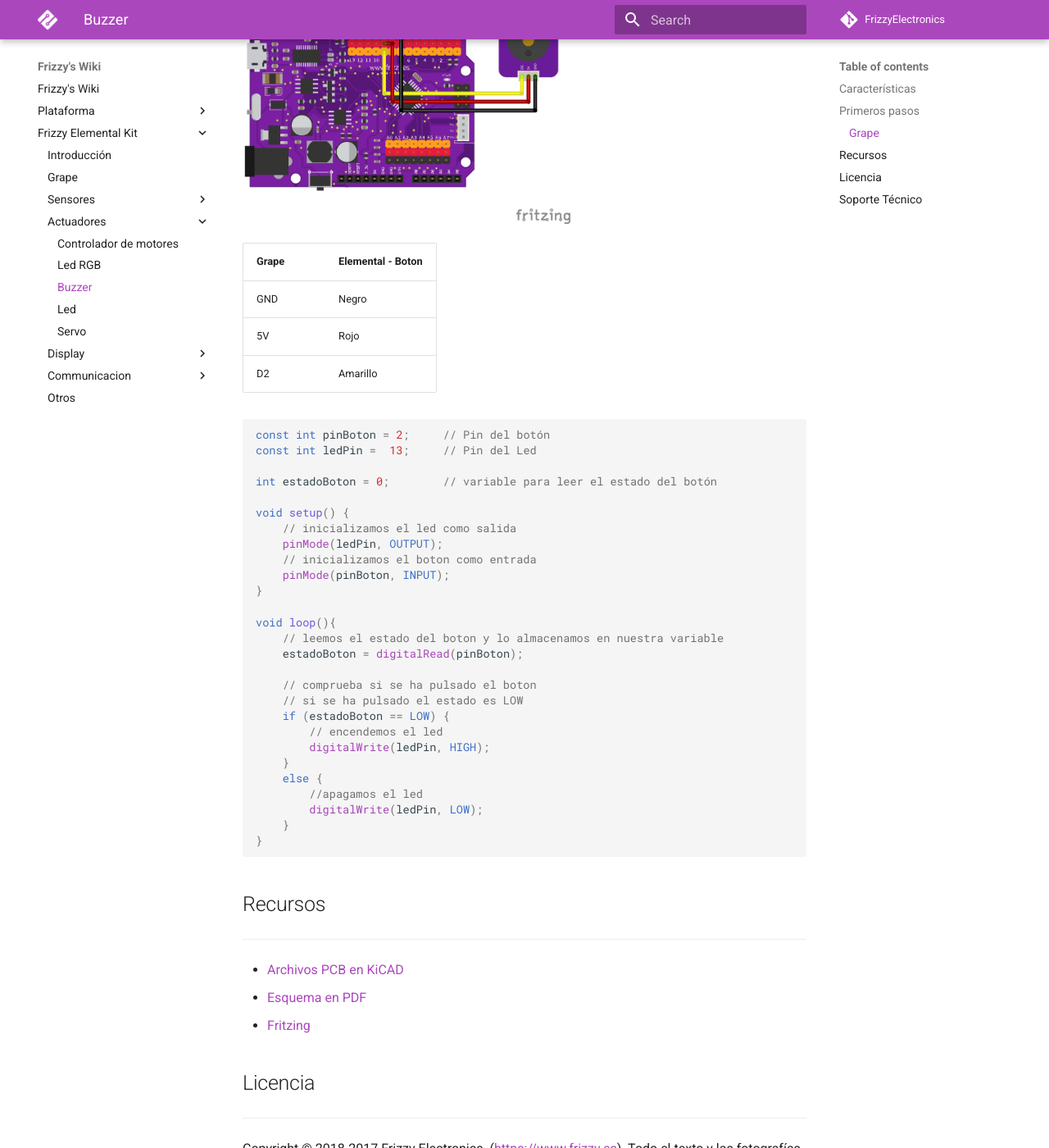
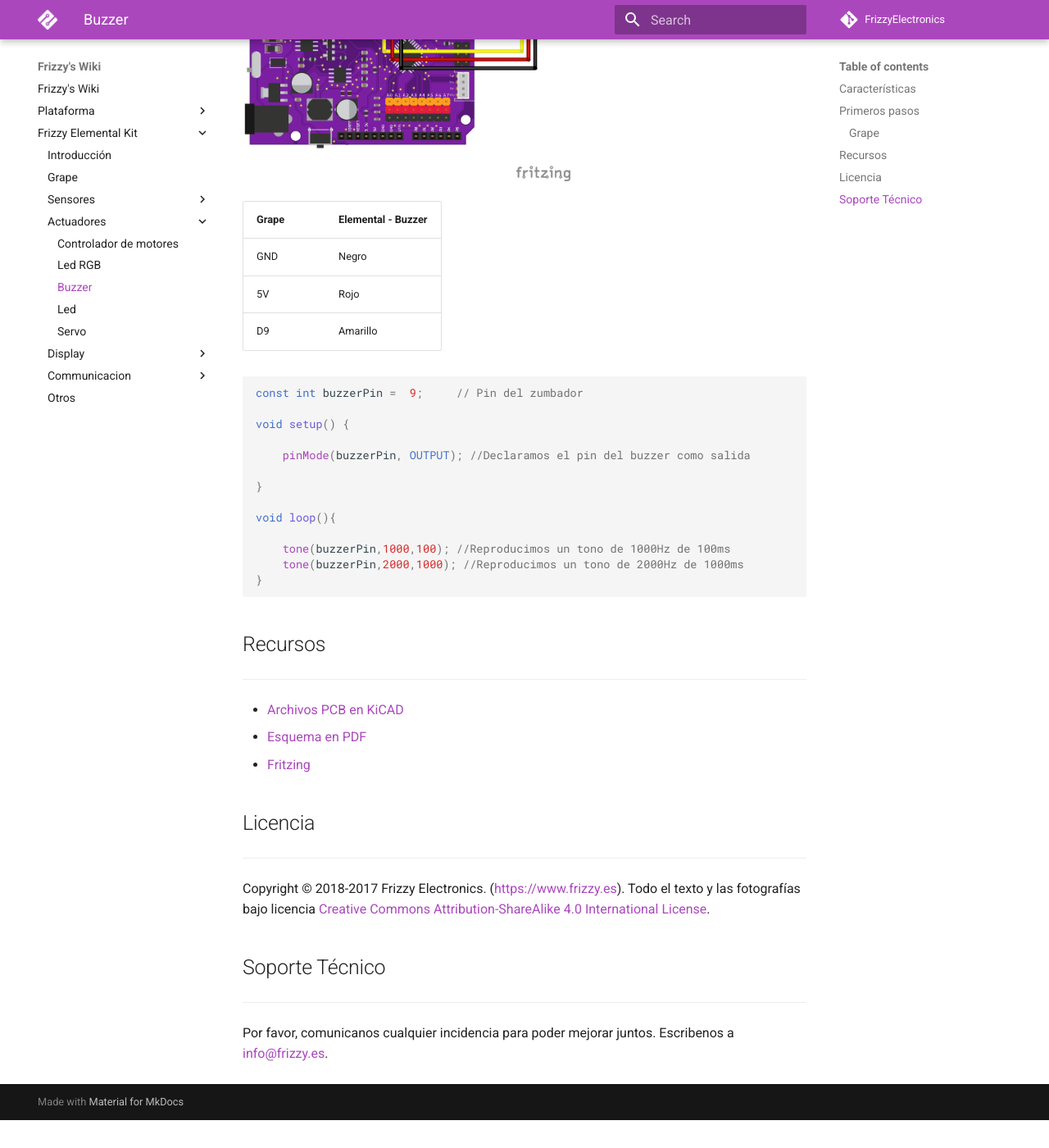
Before and after one commit to FrizzyElectronics/ElementalKitDocs, an MkDocs documentation site: the page built from docs/buzzer.md, in a window 1280 px wide and 1400 px high, scrolled down 1129 px. Shown: the whole window at 82% size. Built offline with MkDocs 1.6.1 and Material for MkDocs 9.7.7, drawn with Linux system fonts in a browser that asks for light colours; comment, search, counter and statistics services are not loaded; old or Windows-style settings are respelled for this version of MkDocs; after the commit the page ends 2495 px from its top, so only the background shows below that; some of the changed text lies outside the part shown.

Commit message:
Buzzer terminado

````diff
--- a/docs/buzzer.md
+++ b/docs/buzzer.md
@@ -2,13 +2,13 @@
 
 ![Texto alternativo](images/buzzer.jpg "Modulo de boton básico")
 
-El módulo de botón es un pequeño switch momentaneo de 12mm. Contiene el propio switch de dos posiciones "on/off" y su correspondiente resistencia pull-up. Cuando el botón es presionado, devuelve LOW y cuando lo sueltas devuelve HIGH. El conector de salida es el correspondiente JST-PH de 2.0mm compatible con los cables para la Grape.
+El módulo buzzer consta de un zumbador pasivo con el que puedes reproducir tonos. El conector de salida es el correspondiente JST-PH de 2.0mm compatible con los cables para la Grape.
 
 ## Características
 
-* Botón fácil de usar
+* Buzzer pasivo
 * Utiliza la clásica conexión "GND/VCC/SIG"
-* Incluye la resistencia pull-up
+* Incluye transistor de control
 
 ##Primeros pasos
 --------
@@ -18,40 +18,27 @@ El módulo de botón es un pequeño switch momentaneo de 12mm. Contiene el propi
 
 <img src="../images/montaje_buzzer.png" alt="Drawing" style="width: 400px;"/>
 
-| Grape | Elemental - Boton |
+| Grape | Elemental - Buzzer|
 | ----- | ----------------- |
 | GND   | Negro             |
 | 5V    | Rojo              |
-| D2    | Amarillo          |
+| D9    | Amarillo          |
 
 
 ```arduino
-const int pinBoton = 2;     // Pin del botón
-const int ledPin =  13;     // Pin del Led
 
-int estadoBoton = 0;        // variable para leer el estado del botón
+const int buzzerPin =  9;     // Pin del zumbador
 
 void setup() {
-    // inicializamos el led como salida
-    pinMode(ledPin, OUTPUT);
-    // inicializamos el boton como entrada
-    pinMode(pinBoton, INPUT);
+
+    pinMode(buzzerPin, OUTPUT); //Declaramos el pin del buzzer como salida
+
 }
 
 void loop(){
-    // leemos el estado del boton y lo almacenamos en nuestra variable
-    estadoBoton = digitalRead(pinBoton);
 
-    // comprueba si se ha pulsado el boton
-    // si se ha pulsado el estado es LOW
-    if (estadoBoton == LOW) {
-        // encendemos el led
-        digitalWrite(ledPin, HIGH);
-    }
-    else {
-        //apagamos el led
-        digitalWrite(ledPin, LOW);
-    }
+    tone(buzzerPin,1000,100); //Reproducimos un tono de 1000Hz de 100ms
+    tone(buzzerPin,2000,1000); //Reproducimos un tono de 2000Hz de 1000ms
 }
 ```
 
@@ -59,9 +46,9 @@ void loop(){
 ##Recursos
 -------
 
--   [Archivos PCB en KiCAD](https://github.com/FrizzyElectronics/BasicModule-II)
--   [Esquema en PDF](https://raw.githubusercontent.com/FrizzyElectronics/BasicModule-II/master/pdf/BasicModule-II.pdf "File:BasicModule-II.pdf")
--   [Fritzing](https://raw.githubusercontent.com/FrizzyElectronics/AtomModulesFritzingParts/master/FritzingParts/Atom_Button.fzpz "File:BasicModule-II.pdf")
+-   [Archivos PCB en KiCAD](https://github.com/FrizzyElectronics/BasicModule)
+-   [Esquema en PDF](https://raw.githubusercontent.com/FrizzyElectronics/BasicModule/master/pdf/BasicModule.pdf "File:BasicModule.pdf")
+-   [Fritzing](https://raw.githubusercontent.com/FrizzyElectronics/AtomModulesFritzingParts/master/FritzingParts/Atom_Buzzer.fzpz "File:Atom_Buzzer.fzpz")
 
 ## Licencia
 -------
````
Also changed, not shown: docs/keypad.md (+1 -1 lines), docs/led.md (+2 -2 lines).
